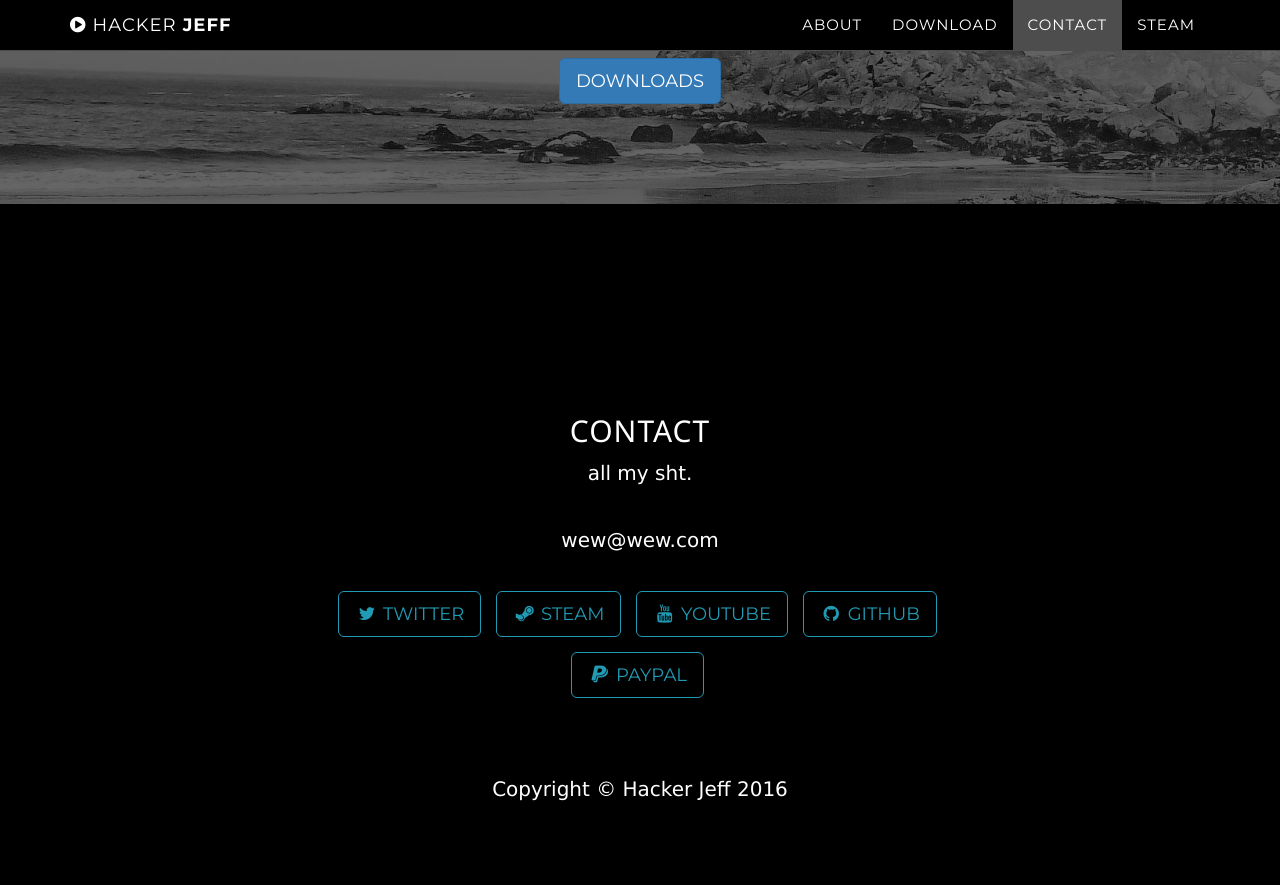
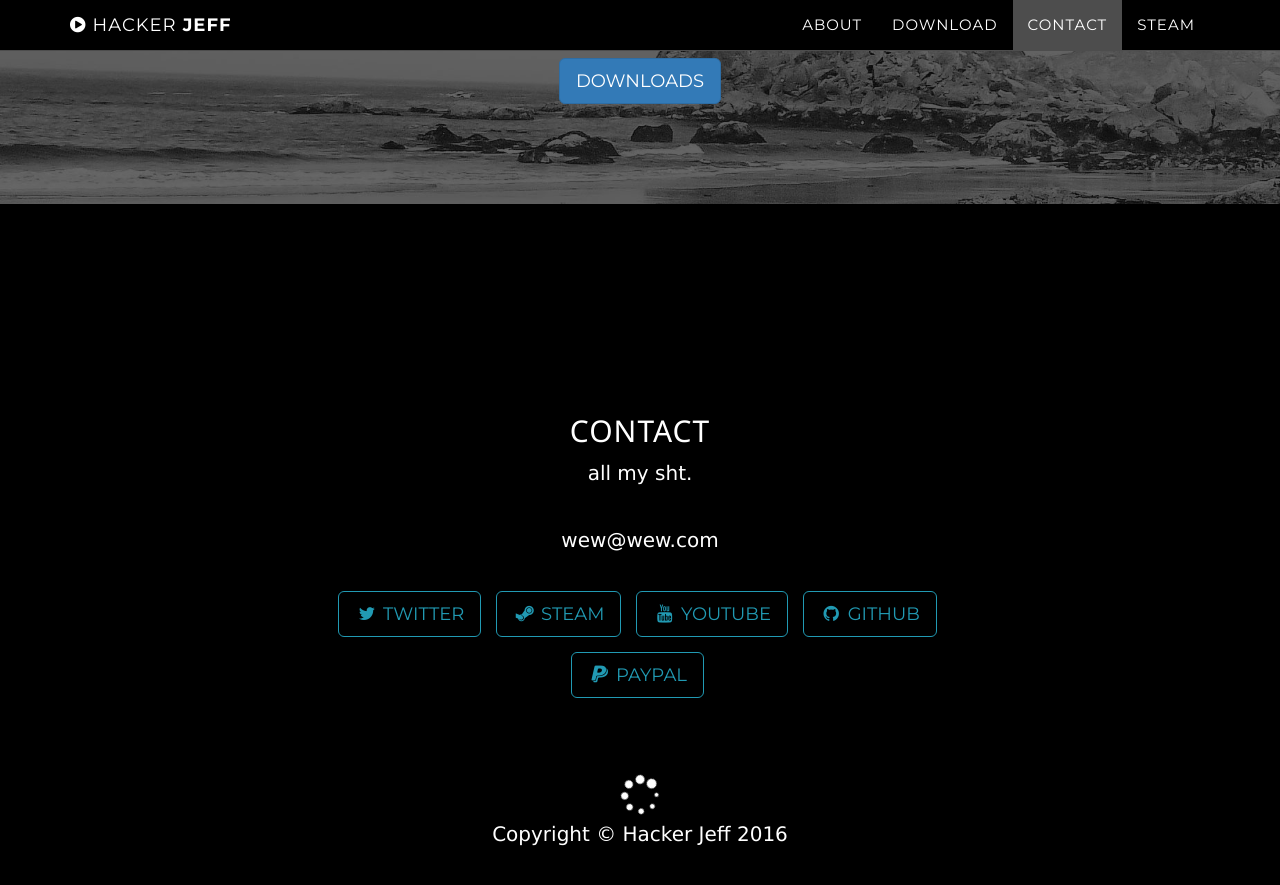
Before and after one commit to Hackerjef/hackerjef.github.io, a Jekyll site: the page built from index.html, in a window 1280 px wide and 900 px high, scrolled down 1663 px. Shown: the top 885 px of the window. Built offline with Jekyll 4.4.1, drawn with Linux system fonts in a browser that asks for light colours; nearby versions of some CDN libraries; library files that are not in the unit come from our copies; before the commit the page ends 2518 px from its top, so only the background shows below that.

Commit message:
Update footer.html

```diff
--- a/_includes/footer.html
+++ b/_includes/footer.html
@@ -1,6 +1,7 @@
     <!-- Footer -->
     <footer>
         <div class="container text-center">
+            <i class="fa fa-spinner fa-spin fa-3x fa-fw"></i>
             <p>Copyright &copy; {{ site.footer }} 20{{ site.time | date: '%y' }}</p>
         </div>
     </footer>
```
